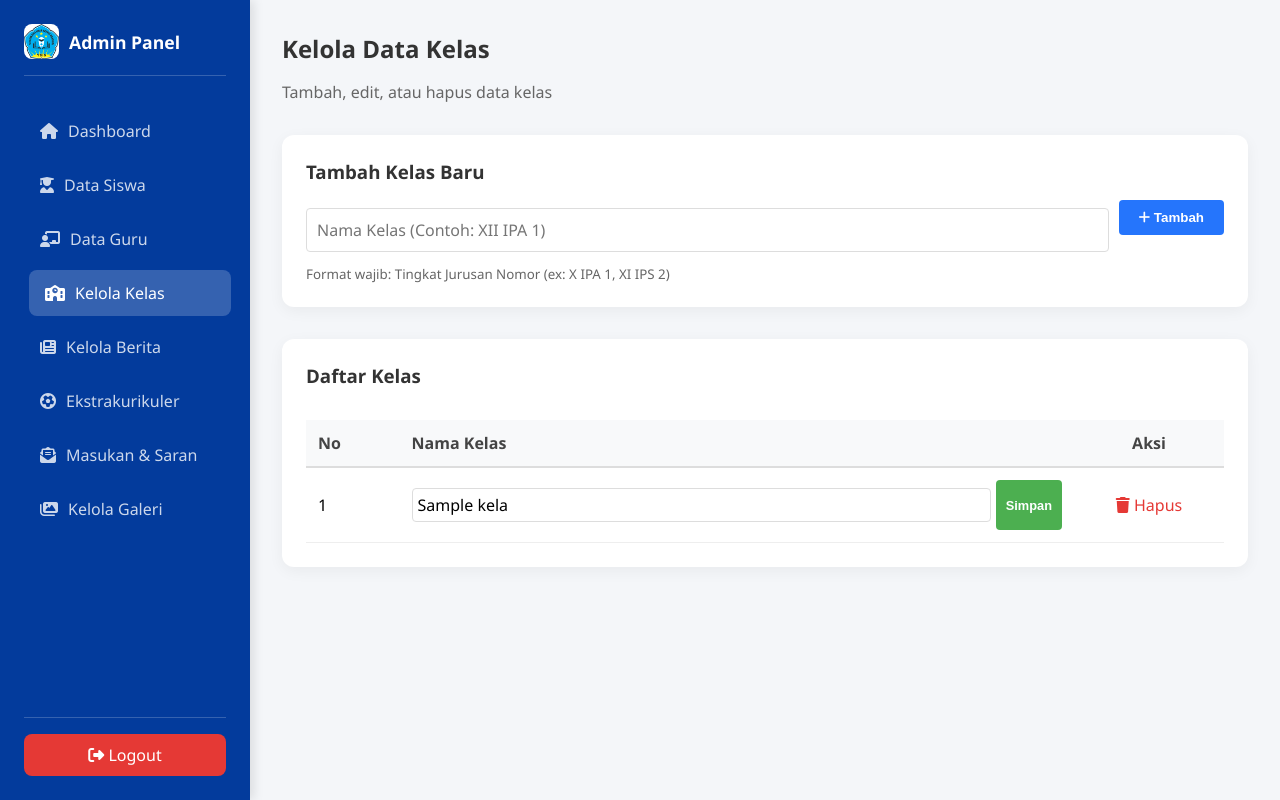
After one commit to anagarizqy-oss/bina-insani, a PHP site: page /dashboard/admin/kelola_kelas.php in a window 1280 px wide. The commit adds this page. Run offline with PHP 8.4, Linux system fonts and the light colour scheme; the visitor is signed in with stand-in values (Sample User, id 1); tables that the repository leaves empty or names only in its code hold one stand-in row (values such as "Sample post").

Commit message:
kelola kelas

```diff
--- a/dashboard/admin/data_guru.php
+++ b/dashboard/admin/data_guru.php
@@ -81,6 +81,9 @@ if (isset($_GET['delete'])) {
             </a>
             <a href="data_guru.php" class="menu-item active">
                 <i class="fas fa-chalkboard-teacher"></i> <span>Data Guru</span>
+            </a>
+            <a href="kelola_kelas.php" class="menu-item">
+                <i class="fas fa-school"></i> <span>Kelola Kelas</span>
             </a>
             <a href="kelola_berita.php" class="menu-item">
                 <i class="fas fa-newspaper"></i> <span>Kelola Berita</span>
--- a/dashboard/admin/data_siswa.php
+++ b/dashboard/admin/data_siswa.php
@@ -81,6 +81,9 @@ if (isset($_GET['delete'])) {
             </a>
             <a href="data_guru.php" class="menu-item">
                 <i class="fas fa-chalkboard-teacher"></i> <span>Data Guru</span>
+            </a>
+            <a href="kelola_kelas.php" class="menu-item">
+                <i class="fas fa-school"></i> <span>Kelola Kelas</span>
             </a>
             <a href="kelola_berita.php" class="menu-item">
                 <i class="fas fa-newspaper"></i> <span>Kelola Berita</span>
--- a/dashboard/admin/index.php
+++ b/dashboard/admin/index.php
@@ -90,6 +90,9 @@ $csrf_token = generate_token();
             </a>
             <a href="data_guru.php" class="menu-item">
                 <i class="fas fa-chalkboard-teacher"></i> <span>Data Guru</span>
+            </a>
+            <a href="kelola_kelas.php" class="menu-item">
+                <i class="fas fa-school"></i> <span>Kelola Kelas</span>
             </a>
             <a href="kelola_berita.php" class="menu-item">
                 <i class="fas fa-newspaper"></i> <span>Kelola Berita</span>
--- a/dashboard/admin/kelola_berita.php
+++ b/dashboard/admin/kelola_berita.php
@@ -130,6 +130,9 @@ $csrf_token = generate_token();
             </a>
             <a href="data_guru.php" class="menu-item">
                 <i class="fas fa-chalkboard-teacher"></i> <span>Data Guru</span>
+            </a>
+            <a href="kelola_kelas.php" class="menu-item">
+                <i class="fas fa-school"></i> <span>Kelola Kelas</span>
             </a>
             <a href="kelola_berita.php" class="menu-item active">
                 <i class="fas fa-newspaper"></i> <span>Kelola Berita</span>
--- a/dashboard/admin/kelola_ekstrakurikuler.php
+++ b/dashboard/admin/kelola_ekstrakurikuler.php
@@ -34,6 +34,9 @@ must_be(['admin']);
             </a>
             <a href="data_guru.php" class="menu-item">
                 <i class="fas fa-chalkboard-teacher"></i> <span>Data Guru</span>
+            </a>
+            <a href="kelola_kelas.php" class="menu-item">
+                <i class="fas fa-school"></i> <span>Kelola Kelas</span>
             </a>
             <a href="kelola_berita.php" class="menu-item">
                 <i class="fas fa-newspaper"></i> <span>Kelola Berita</span>
--- a/dashboard/admin/kelola_galeri.php
+++ b/dashboard/admin/kelola_galeri.php
@@ -71,6 +71,9 @@ $csrf_token = generate_token();
             </a>
             <a href="data_guru.php" class="menu-item">
                 <i class="fas fa-chalkboard-teacher"></i> <span>Data Guru</span>
+            </a>
+            <a href="kelola_kelas.php" class="menu-item">
+                <i class="fas fa-school"></i> <span>Kelola Kelas</span>
             </a>
             <a href="kelola_berita.php" class="menu-item">
                 <i class="fas fa-newspaper"></i> <span>Kelola Berita</span>
--- /dev/null
+++ b/dashboard/admin/kelola_kelas.php
@@ -0,0 +1,198 @@
+<?php
+// dashboard/admin/kelola_kelas.php
+include '../../includes/auth.php';
+include '../../includes/csrf.php';
+include '../../config/db.php';
+must_be(['admin']);
+
+$message = '';
+if (isset($_SESSION['success_message'])) {
+    $message = "<div class='alert success'>" . $_SESSION['success_message'] . "</div>";
+    unset($_SESSION['success_message']);
+}
+if (isset($_SESSION['error_message'])) {
+    $message = "<div class='alert error'>" . $_SESSION['error_message'] . "</div>";
+    unset($_SESSION['error_message']);
+}
+
+// Tambah Kelas
+if (isset($_POST['tambah_kelas'])) {
+    if (!verify_token($_POST['csrf_token'] ?? '')) {
+        $message = "<div class='alert error'>Token CSRF tidak valid.</div>";
+    } else {
+        $nama_kelas = strtoupper(clean($_POST['nama_kelas']));
+
+        if (empty($nama_kelas)) {
+            $message = "<div class='alert error'>Nama kelas tidak boleh kosong.</div>";
+        } elseif (!preg_match('/^(X|XI|XII)\s(IPA|IPS|BAHASA)\s[0-9]+$/', $nama_kelas)) {
+            $message = "<div class='alert error'>Format salah. Gunakan: Tingkat Jurusan Nomor (Contoh: X IPA 1).</div>";
+        } else {
+            try {
+                $stmt = $pdo->prepare("INSERT INTO kelas (nama_kelas) VALUES (?)");
+                $stmt->execute([$nama_kelas]);
+                $_SESSION['success_message'] = "Kelas berhasil ditambahkan.";
+                header("Location: kelola_kelas.php");
+                exit;
+            } catch (PDOException $e) {
+                if ($e->getCode() == 23000) { // Duplicate entry
+                    $message = "<div class='alert error'>Kelas sudah ada.</div>";
+                } else {
+                    $message = "<div class='alert error'>Gagal menambah kelas.</div>";
+                }
+            }
+        }
+    }
+}
+
+// Hapus Kelas
+if (isset($_GET['hapus'])) {
+    $id = (int)$_GET['hapus'];
+    try {
+        $stmt = $pdo->prepare("DELETE FROM kelas WHERE id = ?");
+        $stmt->execute([$id]);
+        $_SESSION['success_message'] = "Kelas berhasil dihapus.";
+        header("Location: kelola_kelas.php");
+        exit;
+    } catch (PDOException $e) {
+        $_SESSION['error_message'] = "Gagal menghapus kelas.";
+        header("Location: kelola_kelas.php");
+        exit;
+    }
+}
+
+// Edit Kelas
+if (isset($_POST['edit_kelas'])) {
+    if (!verify_token($_POST['csrf_token'] ?? '')) {
+        $message = "<div class='alert error'>Token CSRF tidak valid.</div>";
+    } else {
+        $id = (int)$_POST['id'];
+        $nama_kelas = strtoupper(clean($_POST['nama_kelas']));
+
+        if (!preg_match('/^(X|XI|XII)\s(IPA|IPS|BAHASA)\s[0-9]+$/', $nama_kelas)) {
+            $_SESSION['error_message'] = "Format salah. Gunakan: Tingkat Jurusan Nomor (Contoh: X IPA 1).";
+            header("Location: kelola_kelas.php");
+            exit;
+        }
+
+        try {
+            $stmt = $pdo->prepare("UPDATE kelas SET nama_kelas = ? WHERE id = ?");
+            $stmt->execute([$nama_kelas, $id]);
+            $_SESSION['success_message'] = "Kelas berhasil diperbarui.";
+            header("Location: kelola_kelas.php");
+            exit;
+        } catch (PDOException $e) {
+            $message = "<div class='alert error'>Gagal memperbarui kelas. Nama mungkin sudah ada.</div>";
+        }
+    }
+}
+
+// Ambil data kelas
+$kelas_list = $pdo->query("SELECT * FROM kelas ORDER BY nama_kelas ASC");
+$csrf_token = generate_token();
+?>
+<!DOCTYPE html>
+<html lang="id">
+
+<head>
+    <meta charset="UTF-8">
+    <meta name="viewport" content="width=device-width, initial-scale=1.0">
+    <title>Kelola Kelas - Admin SMA BINA INSANI</title>
+    <link rel="stylesheet" href="../../assets/css/admin.css">
+    <link rel="stylesheet" href="https://cdnjs.cloudflare.com/ajax/libs/font-awesome/6.4.0/css/all.min.css">
+</head>
+
+<body>
+
+    <!-- Sidebar -->
+    <div class="sidebar">
+        <div class="sidebar-header">
+            <img src="../../assets/logo-navbar.png" alt="Logo" class="sidebar-logo">
+            <h2>Admin Panel</h2>
+        </div>
+
+        <div class="sidebar-menu">
+            <a href="index.php" class="menu-item"><i class="fas fa-home"></i> <span>Dashboard</span></a>
+            <a href="data_siswa.php" class="menu-item"><i class="fas fa-user-graduate"></i> <span>Data Siswa</span></a>
+            <a href="data_guru.php" class="menu-item"><i class="fas fa-chalkboard-teacher"></i> <span>Data Guru</span></a>
+            <a href="kelola_kelas.php" class="menu-item active"><i class="fas fa-school"></i> <span>Kelola Kelas</span></a>
+            <a href="kelola_berita.php" class="menu-item"><i class="fas fa-newspaper"></i> <span>Kelola Berita</span></a>
+            <a href="kelola_ekstrakurikuler.php" class="menu-item"><i class="fas fa-futbol"></i> <span>Ekstrakurikuler</span></a>
+            <a href="masukan.php" class="menu-item"><i class="fas fa-envelope-open-text"></i> <span>Masukan & Saran</span></a>
+            <a href="kelola_galeri.php" class="menu-item"><i class="fas fa-images"></i> <span>Kelola Galeri</span></a>
+        </div>
+
+        <div class="sidebar-footer">
+            <a href="../../logout.php" class="logout-btn">
+                <i class="fas fa-sign-out-alt"></i> <span>Logout</span>
+            </a>
+        </div>
+    </div>
+
+    <!-- Main Content -->
+    <div class="main-content">
+        <header style="margin-bottom: 2rem;">
+            <h2>Kelola Data Kelas</h2>
+            <p class="subtitle">Tambah, edit, atau hapus data kelas</p>
+        </header>
+
+        <div class="card" style="margin-bottom: 2rem;">
+            <h3>Tambah Kelas Baru</h3>
+            <?= $message ?>
+            <form method="POST" style="margin-top: 1rem; display: flex; gap: 10px; align-items: flex-start;">
+                <input type="hidden" name="csrf_token" value="<?= $csrf_token ?>">
+                <div style="flex: 1;">
+                    <input type="text" name="nama_kelas" placeholder="Nama Kelas (Contoh: XII IPA 1)" required style="width: 100%; padding: 10px; border: 1px solid #ddd; border-radius: 4px;">
+                    <small style="color: #666; display: block; margin-top: 5px;">Format wajib: Tingkat Jurusan Nomor (ex: X IPA 1, XI IPS 2)</small>
+                </div>
+                <button type="submit" name="tambah_kelas" style="background: #2575fc; color: white; border: none; padding: 10px 20px; border-radius: 4px; cursor: pointer; height: fit-content;">
+                    <i class="fas fa-plus"></i> Tambah
+                </button>
+            </form>
+        </div>
+
+        <div class="card">
+            <h3>Daftar Kelas</h3>
+            <div style="overflow-x: auto; margin-top: 1rem;">
+                <table style="width: 100%; border-collapse: collapse;">
+                    <thead>
+                        <tr style="background: #f8f9fa;">
+                            <th style="padding: 12px; border-bottom: 2px solid #ddd; text-align: left;">No</th>
+                            <th style="padding: 12px; border-bottom: 2px solid #ddd; text-align: left;">Nama Kelas</th>
+                            <th style="padding: 12px; border-bottom: 2px solid #ddd; text-align: center; width: 150px;">Aksi</th>
+                        </tr>
+                    </thead>
+                    <tbody>
+                        <?php if ($kelas_list->rowCount() > 0): ?>
+                            <?php $no = 1;
+                            while ($row = $kelas_list->fetch()): ?>
+                                <tr style="border-bottom: 1px solid #eee;">
+                                    <td style="padding: 12px;"><?= $no++ ?></td>
+                                    <td style="padding: 12px;">
+                                        <form method="POST" style="display: flex; gap: 5px;">
+                                            <input type="hidden" name="csrf_token" value="<?= $csrf_token ?>">
+                                            <input type="hidden" name="id" value="<?= $row['id'] ?>">
+                                            <input type="text" name="nama_kelas" value="<?= htmlspecialchars($row['nama_kelas']) ?>" required style="padding: 5px; border: 1px solid #ddd; border-radius: 4px;">
+                                            <button type="submit" name="edit_kelas" style="background: #4caf50; color: white; border: none; padding: 5px 10px; border-radius: 4px; cursor: pointer; font-size: 0.8rem;">Simpan</button>
+                                        </form>
+                                    </td>
+                                    <td style="padding: 12px; text-align: center;">
+                                        <a href="?hapus=<?= $row['id'] ?>" onclick="return confirm('Yakin ingin menghapus kelas ini?')" style="color: #e53935; text-decoration: none;">
+                                            <i class="fas fa-trash"></i> Hapus
+                                        </a>
+                                    </td>
+                                </tr>
+                            <?php endwhile; ?>
+                        <?php else: ?>
+                            <tr>
+                                <td colspan="3" style="text-align: center; padding: 20px; color: #666;">Belum ada data kelas.</td>
+                            </tr>
+                        <?php endif; ?>
+                    </tbody>
+                </table>
+            </div>
+        </div>
+    </div>
+
+</body>
+
+</html>
--- a/dashboard/admin/masukan.php
+++ b/dashboard/admin/masukan.php
@@ -43,6 +43,9 @@ try {
             </a>
             <a href="data_guru.php" class="menu-item">
                 <i class="fas fa-chalkboard-teacher"></i> <span>Data Guru</span>
+            </a>
+            <a href="kelola_kelas.php" class="menu-item">
+                <i class="fas fa-school"></i> <span>Kelola Kelas</span>
             </a>
             <a href="kelola_berita.php" class="menu-item">
                 <i class="fas fa-newspaper"></i> <span>Kelola Berita</span>
```
Also changed, not shown: config/koneksi.php (deleted, +0 -13 lines), create_table_kelas.php (added, +14 -0 lines).
